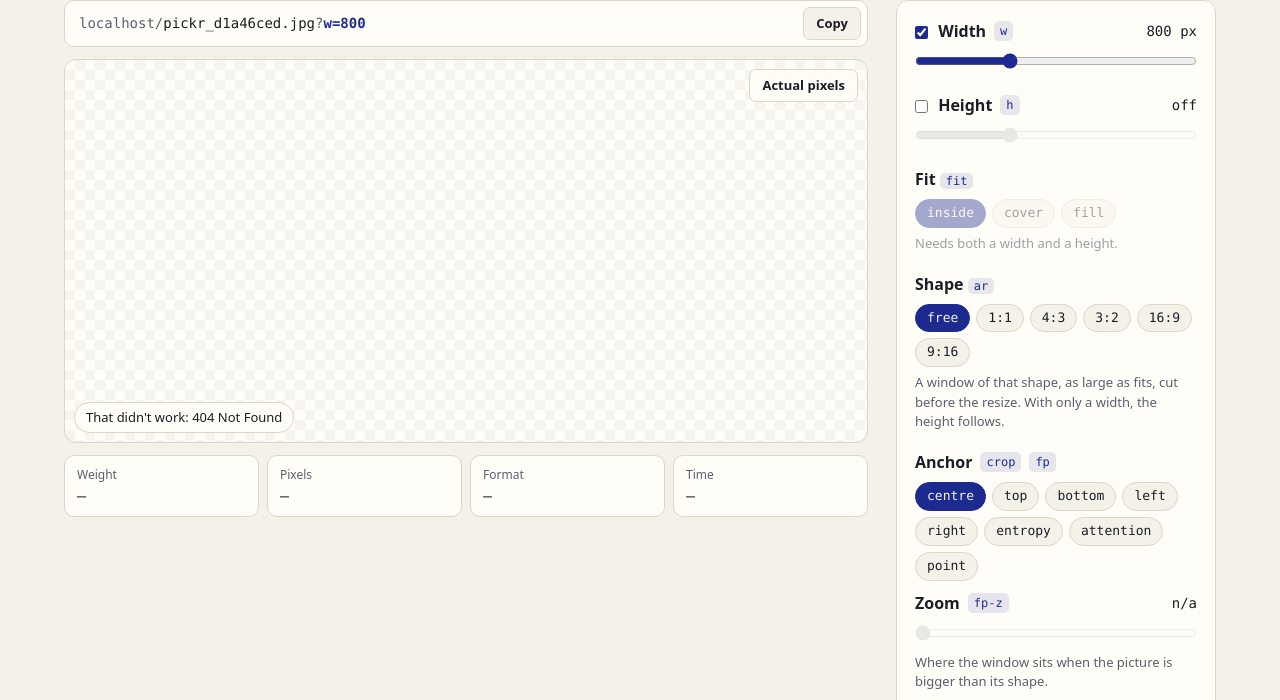
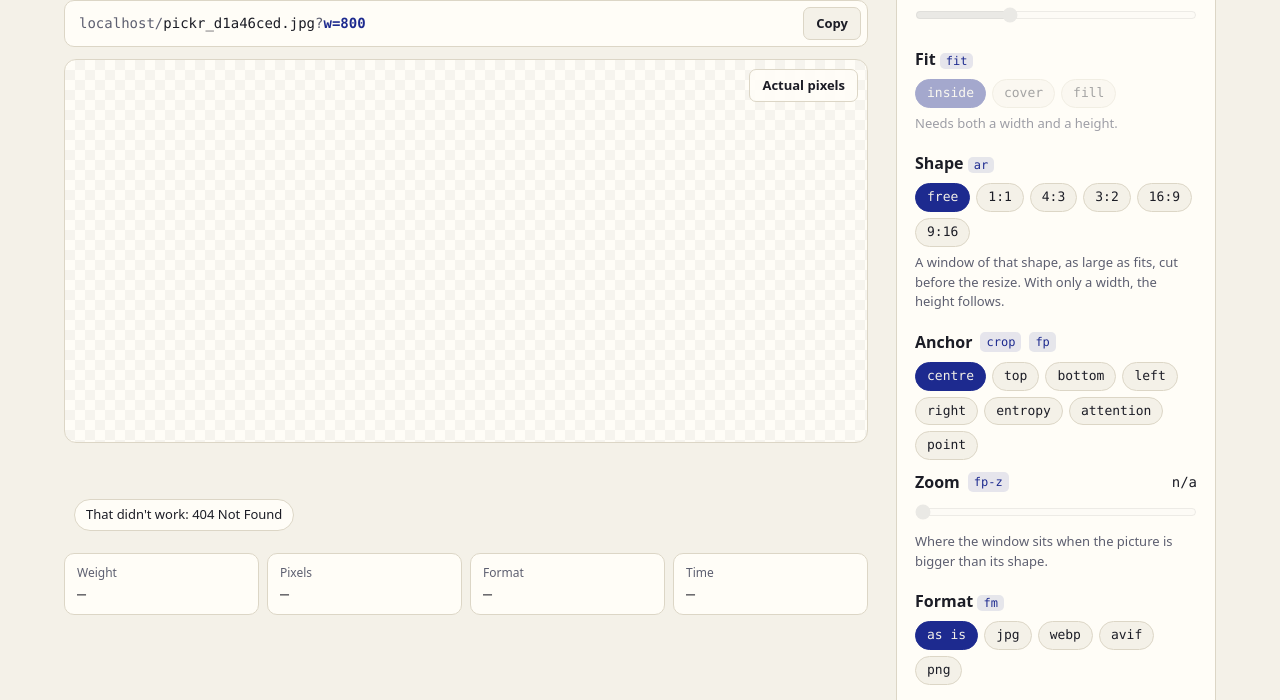
Before and after one commit to juanfuria/pickr, a website: page public/index.html in a window 1280 px wide. Shown: the part 160-860 px from the top of the page. Drawn offline with Linux system fonts and the light colour scheme; files that its build step writes are made by us from their sources; no server answers; files whose address does not match are found by name.

Commit message:
home: the left side stays put while the controls scroll
Title, picture and facts share one column on wide screens, stuck 16px from the
top and sized to the window, so the growing column of controls scrolls past
them. The footer moves under the controls, out of the stuck column's way, and
the page's bottom padding shrinks to match. Windows under 600px tall keep the
plain scrolling page.

Co-Authored-By: Claude Fable 5.1 <noreply@anthropic.com>

```diff
--- a/public/home.css
+++ b/public/home.css
@@ -40,26 +40,32 @@ a { color: var(--ink); }
   display: grid;
   gap: 20px;
   grid-template-columns: minmax(0, 1fr);
-  grid-template-areas: "intro" "stage" "controls" "foot";
+  grid-template-areas: "side" "controls" "foot";
 }
 @media (min-width: 900px) {
   .page {
-    padding: 40px 24px 64px;
+    padding: 40px 24px 16px;
     column-gap: 28px;
     grid-template-columns: minmax(0, 1fr) 320px;
-    grid-template-areas: "intro intro" "stage controls" "foot foot";
+    grid-template-rows: auto 1fr;
+    grid-template-areas: "side controls" "side foot";
   }
-  .controls { position: sticky; top: 16px; align-self: start; }
-  .canvas { height: clamp(320px, 68vh, 760px); }
+  .controls { align-self: start; }
+  /* the left side (title, picture, facts) stays put while the controls scroll past it, when the window is tall enough to hold it */
+  @media (min-height: 600px) {
+    .side { position: sticky; top: 16px; align-self: start; height: calc(100vh - 32px); grid-template-rows: auto minmax(0, 1fr); }
+    .stage { grid-template-rows: auto minmax(0, 1fr) auto auto; }
+    .canvas { height: 100%; min-height: 240px; }
+  }
 }
 
-.intro { grid-area: intro; }
+.side { grid-area: side; display: grid; gap: 20px; align-content: start; }
 .intro h1 { margin: 0 0 6px; font: 700 clamp(28px, 4.5vw, 42px)/1.1 var(--mono); letter-spacing: -0.02em; color: var(--ink); }
 /* a red full stop (it began as the red egg in the first default picture) */
 .intro h1::after { content: ""; display: inline-block; width: 0.38em; height: 0.52em; margin-left: 0.12em; border-radius: 50%; background: var(--red); vertical-align: baseline; }
 .intro p { margin: 0; max-width: 62ch; color: var(--muted); }
 
-.stage { grid-area: stage; min-width: 0; display: grid; gap: 12px; align-content: start; }
+.stage { min-width: 0; display: grid; gap: 12px; align-content: start; }
 
 .address { display: flex; gap: 8px; align-items: center; padding: 6px 6px 6px 14px; background: var(--panel); border: 1px solid var(--line); border-radius: 10px; }
 .url { flex: 1; min-width: 0; padding: 4px 0; font: 14px/1.6 var(--mono); color: var(--text); text-decoration: none; overflow-wrap: anywhere; }
--- a/public/index.html
+++ b/public/index.html
@@ -11,6 +11,7 @@
 </head>
 <body>
 <main class="page" data-file="pickr_d1a46ced.jpg" data-width="4000" data-height="3000">
+  <div class="side">
     <header class="intro">
       <h1>i.juan.is</h1>
       <p>A small file host. Every image on it can be resized, cropped and re-encoded by changing its address. Move something and watch the address change.</p>
@@ -40,6 +41,7 @@
       </dl>
       <p id="note" class="note" aria-live="polite"></p>
     </section>
+  </div>
 
   <form class="controls" id="controls" aria-label="Parameters">
     <div class="control">
```
Also changed, not shown: test/home.test.js (+12 -0 lines). Lines whose indentation alone changed are shown as unchanged.
